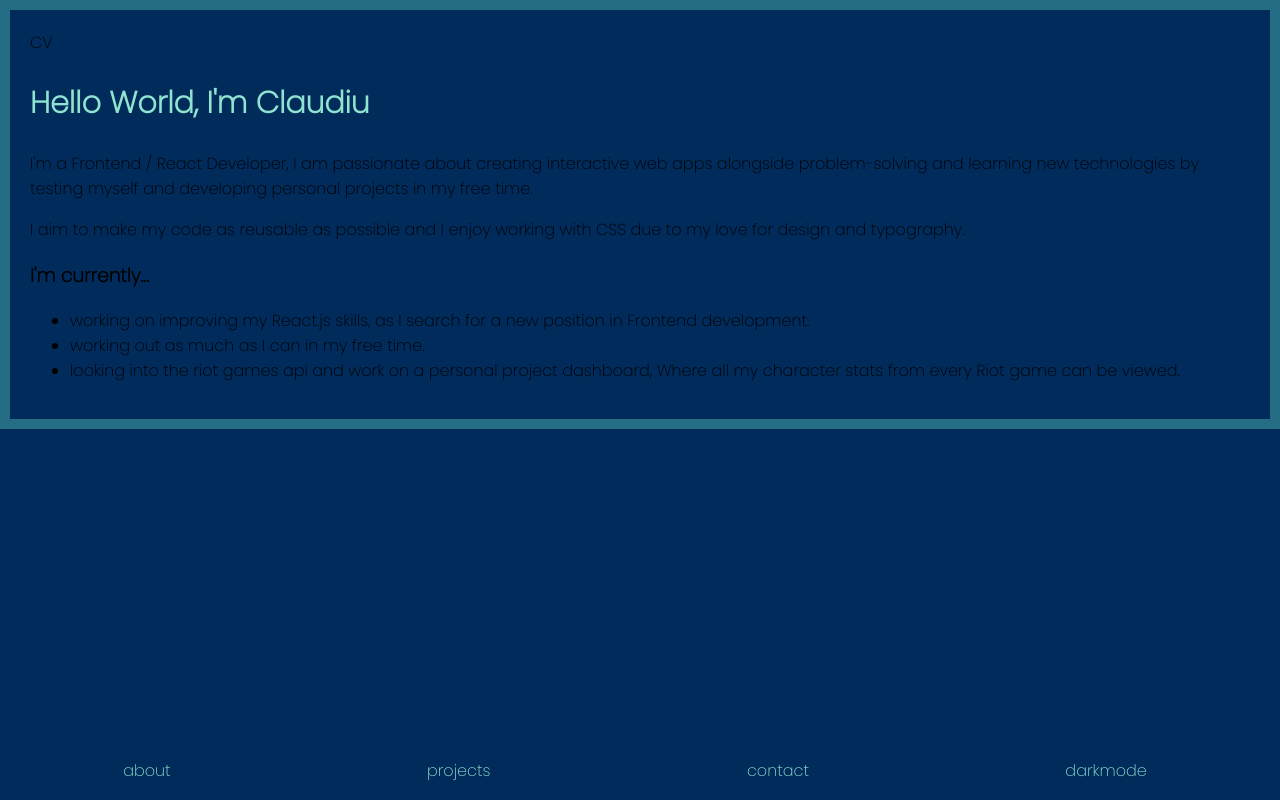
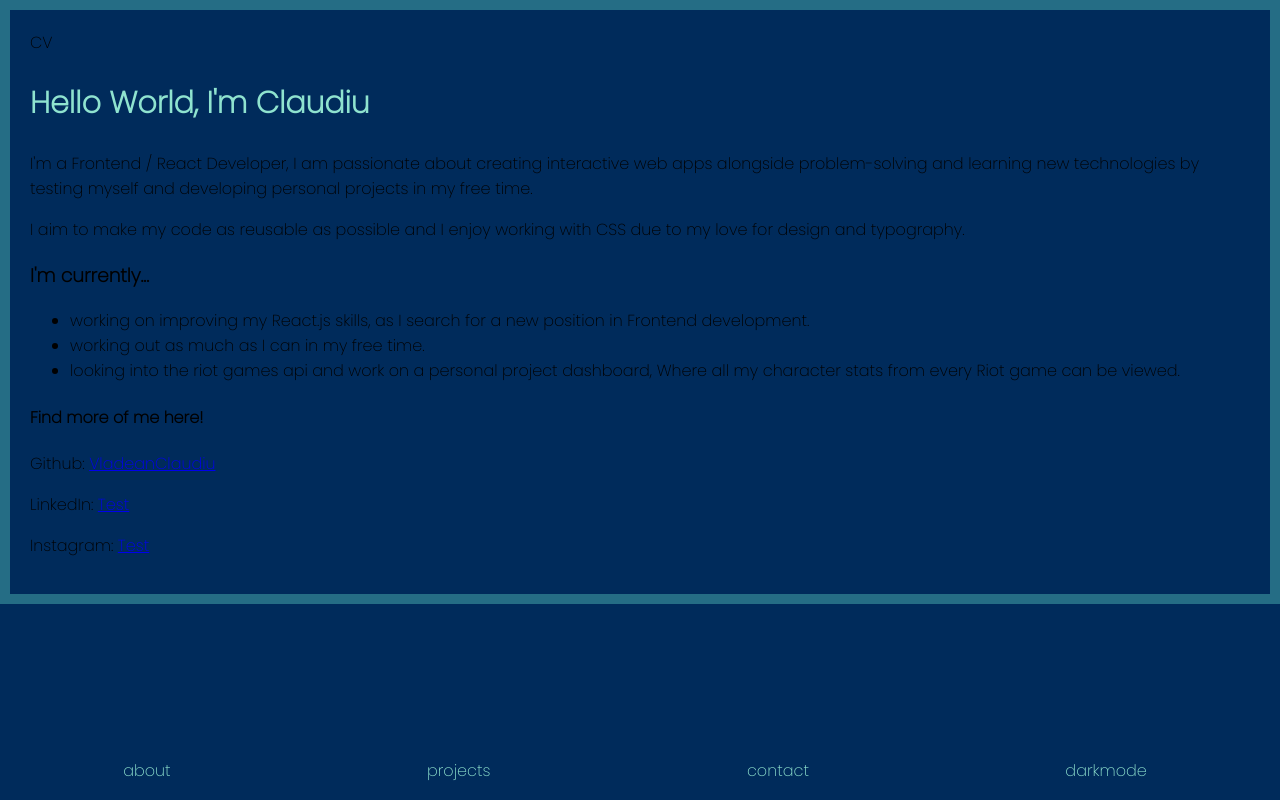
Before and after one commit to VladeanClaudiu/portfolio-website, a React (Vite) app: page / in a window 1280 px wide. Built offline with nearby package versions, Linux system fonts and the light colour scheme.

Commit message:
created footer component

```diff
--- a/src/components/About.jsx
+++ b/src/components/About.jsx
@@ -1,3 +1,5 @@
+import Footer from "./Footer"
+
 export default function About() {
     return (
         <div className="main-section">
@@ -25,7 +27,7 @@ export default function About() {
             </main>
 
 
-
+            <Footer />
         </div>
     )
 }
--- /dev/null
+++ b/src/components/Footer.jsx
@@ -0,0 +1,10 @@
+export default function Footer() {
+    return (
+        <footer>
+            <h4>Find more of me here!</h4>
+            <p>Github: <a href="#">VladeanClaudiu</a></p>
+            <p>LinkedIn: <a href="#">Test</a></p>
+            <p>Instagram: <a href="#">Test</a></p>
+        </footer>
+    )
+}
```
